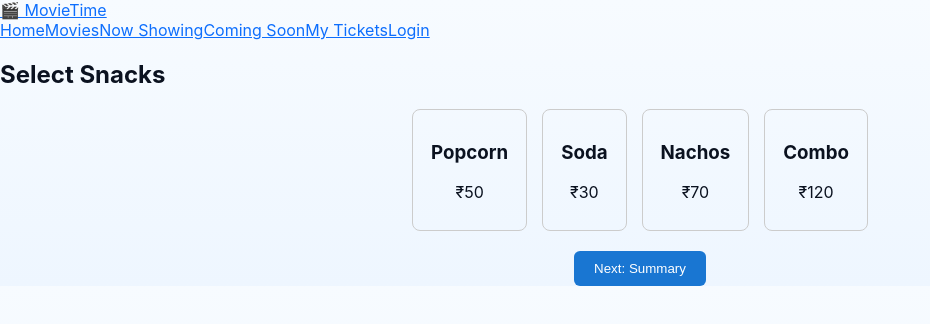
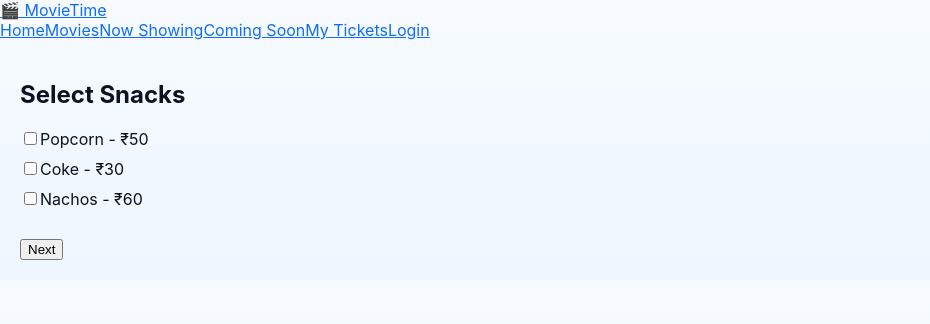
Before and after one commit to bhanu-3333/Eventtt, a React (Vite) app: page /snacks in a window 1280 px wide. Shown: the top 324 px of the page, without its empty margins (0-930 px from the left). Built offline with nearby package versions, Linux system fonts and the light colour scheme.

Commit message:
qr code added

```diff
--- a/src/pages/SnackSelection.jsx
+++ b/src/pages/SnackSelection.jsx
@@ -1,48 +1,45 @@
 import React, { useState } from "react";
 import { useNavigate } from "react-router-dom";
-import SnackCard from "../components/SnackCard";
 
-const snackMenu = [
+const snackOptions = [
   { id: 1, name: "Popcorn", price: 50 },
-  { id: 2, name: "Soda", price: 30 },
-  { id: 3, name: "Nachos", price: 70 },
-  { id: 4, name: "Combo", price: 120 },
+  { id: 2, name: "Coke", price: 30 },
+  { id: 3, name: "Nachos", price: 60 }
 ];
 
 export default function SnackSelection({ bookingData, setBookingData }) {
+  const [selectedSnacks, setSelectedSnacks] = useState([]);
   const navigate = useNavigate();
-  const [selectedSnacks, setSelectedSnacks] = useState([]);
 
   const toggleSnack = (snack) => {
-    const exists = selectedSnacks.find(s => s.id === snack.id);
-    let newSelection = [];
-    if (exists) {
-      newSelection = selectedSnacks.filter(s => s.id !== snack.id);
-    } else {
-      newSelection = [...selectedSnacks, snack];
-    }
-    setSelectedSnacks(newSelection);
+    setSelectedSnacks(prev =>
+      prev.includes(snack) ? prev.filter(s => s !== snack) : [...prev, snack]
+    );
+  };
 
-    const snacksTotal = newSelection.reduce((acc, s) => acc + s.price, 0);
-    const seatsTotal = bookingData.seats.length * (bookingData.total / bookingData.seats.length || 0);
-
-    setBookingData({ ...bookingData, snacks: newSelection, total: seatsTotal + snacksTotal });
+  const handleNext = () => {
+    setBookingData(prev => ({
+      ...prev,
+      snacks: selectedSnacks,
+      total: prev.total + selectedSnacks.reduce((sum, s) => sum + s.price, 0)
+    }));
+    navigate("/summary");
   };
 
   return (
-    <div className="snack-selection">
+    <div style={{ padding: "20px" }}>
       <h2>Select Snacks</h2>
-      <div className="snack-grid">
-        {snackMenu.map(snack => (
-          <SnackCard
-            key={snack.id}
-            snack={snack}
-            isSelected={selectedSnacks.includes(snack)}
-            toggleSnack={toggleSnack}
+      {snackOptions.map(snack => (
+        <div key={snack.id} style={{ margin: "10px 0" }}>
+          <input
+            type="checkbox"
+            checked={selectedSnacks.includes(snack)}
+            onChange={() => toggleSnack(snack)}
           />
-        ))}
-      </div>
-      <button className="next-btn" onClick={() => navigate("/summary")}>Next: Summary</button>
+          {snack.name} - ₹{snack.price}
+        </div>
+      ))}
+      <button onClick={handleNext} style={{ marginTop: "20px" }}>Next</button>
     </div>
   );
 }
```
